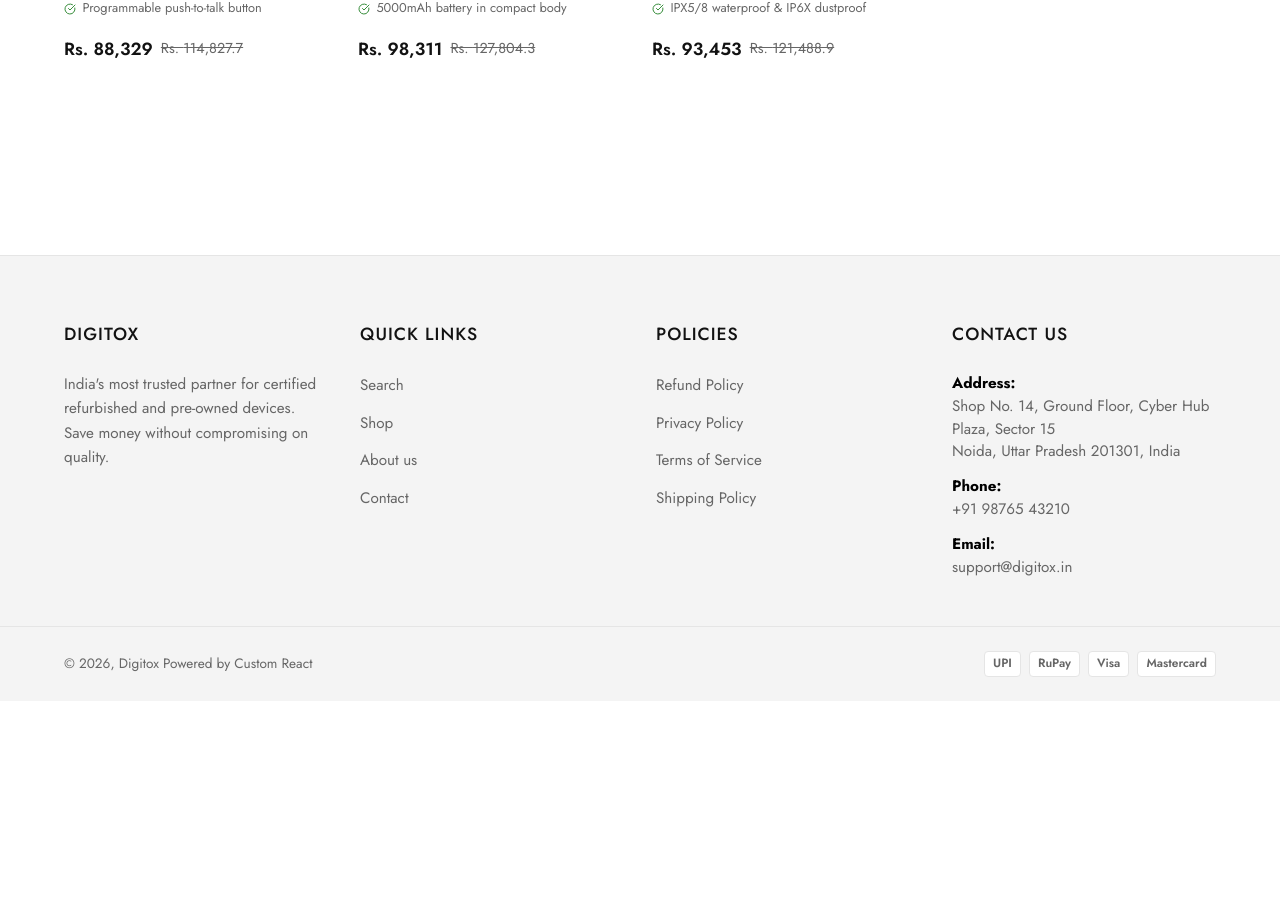
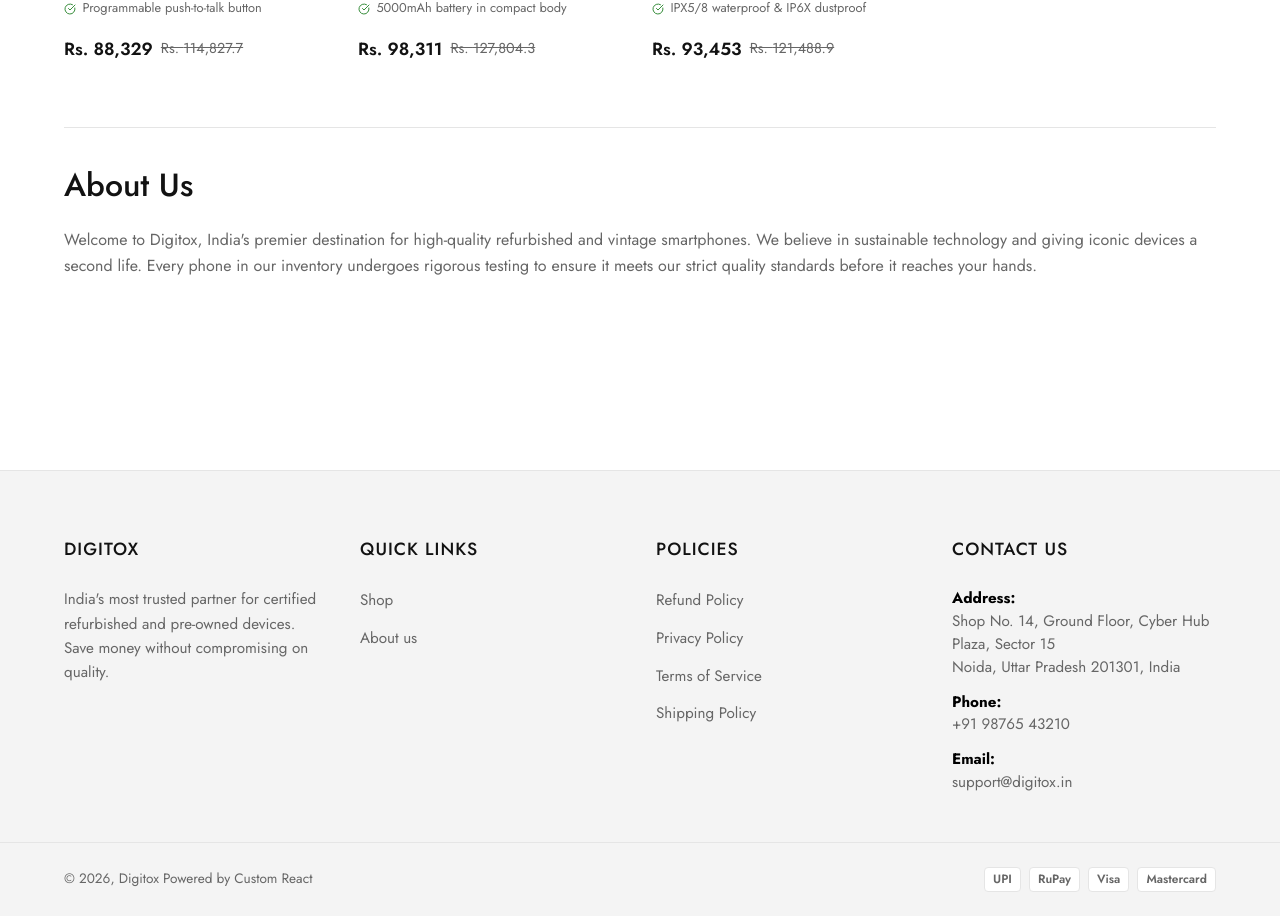
Before and after one commit to lemo1bot/digitox-store, a React (Vite) app: page / in a window 1280 px wide. Shown: the part 9813-10729 px from the top of the page. Before the commit the page ends 10514 px from the top, so only its background shows below. Built offline with nearby package versions, Linux system fonts and the light colour scheme.

Commit message:
Fix navigation links

```diff
--- a/src/components/Footer.jsx
+++ b/src/components/Footer.jsx
@@ -10,12 +10,10 @@
         </div>
 
         <div className="footer-block">
-          <h3>Quick Links</h3>
+          <h3 id="footer">Quick Links</h3>
           <ul>
-            <li><a href="#">Search</a></li>
-            <li><a href="#">Shop</a></li>
-            <li><a href="#">About us</a></li>
-            <li><a href="#">Contact</a></li>
+            <li><a href="/#smartphones">Shop</a></li>
+            <li><a href="/#about">About us</a></li>
           </ul>
         </div>
 
--- a/src/components/Header.jsx
+++ b/src/components/Header.jsx
@@ -22,11 +22,11 @@
 
           <nav className="desktop-nav">
             <ul>
-              <li><Link to="/">Home</Link></li>
-              <li><Link to="/">Smartphones</Link></li>
-              <li><Link to="/">Categories</Link></li>
-              <li><Link to="/">About Us</Link></li>
-              <li><Link to="/">Contact</Link></li>
+              <li><a href="/#">Home</a></li>
+              <li><a href="/#smartphones">Smartphones</a></li>
+              <li><a href="/#smartphones">Categories</a></li>
+              <li><a href="/#about">About Us</a></li>
+              <li><a href="#footer">Contact</a></li>
             </ul>
           </nav>
 
--- a/src/pages/Home.jsx
+++ b/src/pages/Home.jsx
@@ -35,7 +35,7 @@
       <main className="main-content">
         <div className="container">
 
-          <div className="collection-header">
+          <div id="smartphones" className="collection-header">
             <h2 className="collection-title">Refurbished Mobile Phones (Rs. 1000 - 10000)</h2>
             <div className="collection-filters">
               <span>{filteredAndSortedProducts.length} products</span>
@@ -52,6 +52,13 @@
               <ProductCard key={idx} product={product} />
             ))}
           </div>
+
+          <section id="about" style={{ marginTop: '4rem', paddingTop: '2rem', borderTop: '1px solid var(--border-color)' }}>
+            <h2 className="collection-title">About Us</h2>
+            <p style={{ marginTop: '1rem', color: 'var(--text-muted)', lineHeight: '1.6' }}>
+              Welcome to Digitox, India's premier destination for high-quality refurbished and vintage smartphones. We believe in sustainable technology and giving iconic devices a second life. Every phone in our inventory undergoes rigorous testing to ensure it meets our strict quality standards before it reaches your hands.
+            </p>
+          </section>
 
         </div>
       </main>
```
